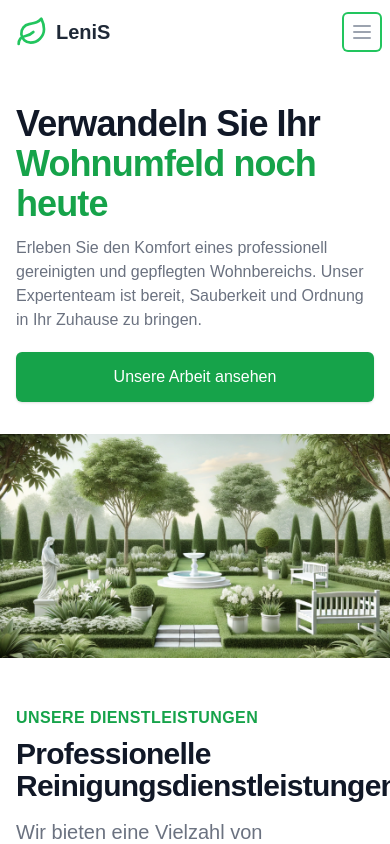
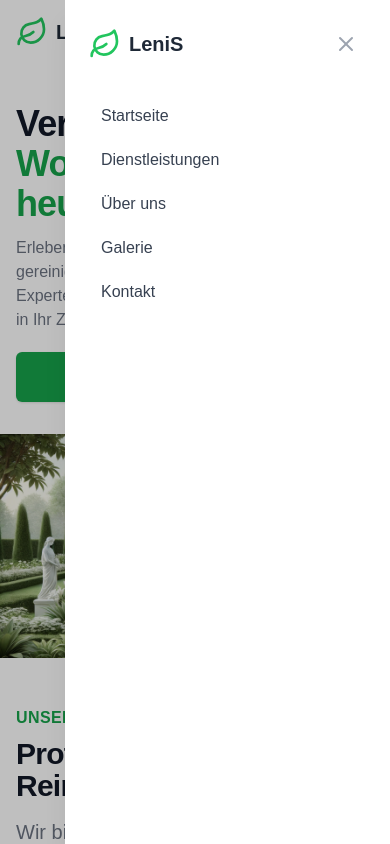
Before and after one commit to atmax1234/LeniS, a Next.js app: page / in a window 390 px wide. Both pictures are taken after a click on the button "Menü öffnen". Shown: the top 844 px of the page. Built offline with nearby package versions, Linux system fonts and the light colour scheme.

Commit message:
Update page.tsx
The Drop-Down menu was not working on the Homepage for mobile versions, so I updated the page component for the Homepage.

```diff
--- a/src/app/page.tsx
+++ b/src/app/page.tsx
@@ -1,10 +1,14 @@
-import React from "react";
+"use client";
+
+import React, { useState } from "react";
 import Link from "next/link";
 import Image from "next/image";
-import { Leaf, Menu } from "lucide-react";
+import { Leaf, Menu, X } from "lucide-react";
 import heroimg from "../img/heroimage.png";
 
 export default function LandingPage() {
+  const [mobileMenuOpen, setMobileMenuOpen] = useState(false);
+
   return (
     <div className="min-h-screen bg-white">
       {/* Header Section */}
@@ -23,6 +27,7 @@ export default function LandingPage() {
               <button
                 type="button"
                 className="bg-white rounded-md p-2 inline-flex items-center justify-center text-gray-400 hover:text-gray-500 hover:bg-gray-100 focus:outline-none focus:ring-2 focus:ring-inset focus:ring-green-500"
+                onClick={() => setMobileMenuOpen(true)}
               >
                 <span className="sr-only">Menü öffnen</span>
                 <Menu className="h-6 w-6" aria-hidden="true" />
@@ -63,6 +68,71 @@ export default function LandingPage() {
           </div>
         </div>
       </header>
+
+      {/* Mobile menu */}
+      <div
+        className={`${
+          mobileMenuOpen ? "fixed inset-0 z-40 overflow-y-auto" : "hidden"
+        } md:hidden`}
+      >
+        <div
+          className="fixed inset-0 bg-black bg-opacity-25"
+          aria-hidden="true"
+          onClick={() => setMobileMenuOpen(false)}
+        />
+        <nav className="fixed top-0 right-0 bottom-0 flex flex-col w-5/6 max-w-sm py-6 px-6 bg-white shadow-xl overflow-y-scroll">
+          <div className="flex items-center justify-between">
+            <Link href="/" className="flex items-center">
+              <Leaf className="h-8 w-8 text-green-500" />
+              <span className="ml-2 text-xl font-bold text-gray-800">
+                LeniS
+              </span>
+            </Link>
+            <button
+              type="button"
+              className="rounded-md p-2 inline-flex items-center justify-center text-gray-400 hover:text-gray-500 hover:bg-gray-100 focus:outline-none focus:ring-2 focus:ring-inset focus:ring-green-500"
+              onClick={() => setMobileMenuOpen(false)}
+            >
+              <span className="sr-only">Menü schließen</span>
+              <X className="h-6 w-6" aria-hidden="true" />
+            </button>
+          </div>
+          <div className="mt-6">
+            <div className="pt-2 pb-4 space-y-1">
+              <Link
+                href="/"
+                className="block pl-3 pr-4 py-2 text-base font-medium text-gray-700 hover:text-green-500 hover:bg-gray-50"
+              >
+                Startseite
+              </Link>
+              <Link
+                href="/services"
+                className="block pl-3 pr-4 py-2 text-base font-medium text-gray-700 hover:text-green-500 hover:bg-gray-50"
+              >
+                Dienstleistungen
+              </Link>
+              <Link
+                href="/about"
+                className="block pl-3 pr-4 py-2 text-base font-medium text-gray-700 hover:text-green-500 hover:bg-gray-50"
+              >
+                Über uns
+              </Link>
+              <Link
+                href="/gallery"
+                className="block pl-3 pr-4 py-2 text-base font-medium text-gray-700 hover:text-green-500 hover:bg-gray-50"
+              >
+                Galerie
+              </Link>
+              <Link
+                href="/contact"
+                className="block pl-3 pr-4 py-2 text-base font-medium text-gray-700 hover:text-green-500 hover:bg-gray-50"
+              >
+                Kontakt
+              </Link>
+            </div>
+          </div>
+        </nav>
+      </div>
 
       {/* Hero Section */}
       <div className="relative bg-white overflow-hidden">
```
